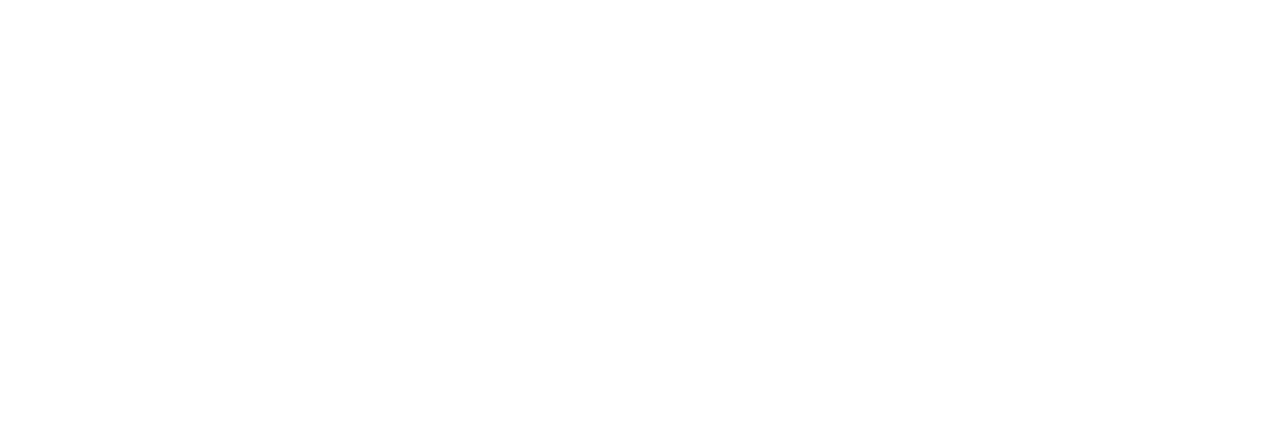
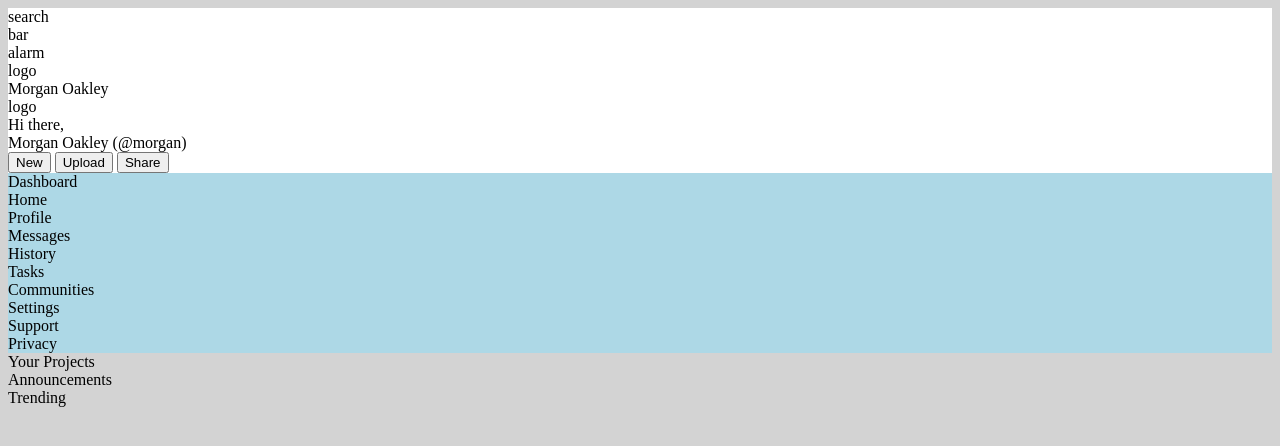
Before and after one commit to KevinKeylock/admin-dashboard, a plain HTML site: page index.html in a window 1280 px wide. Drawn offline with Linux system fonts and the light colour scheme.

Commit message:
Set up divs and main classes with background colors

```diff
--- a/index.html
+++ b/index.html
@@ -7,6 +7,43 @@
   <link rel="stylesheet" href="style.css">
 </head>
 <body>
-
+  <div class="container">
+    <div class="header">
+      <div class="header-top">
+        <div>search</div>
+        <div>bar</div>
+        <div>alarm</div>
+        <div>logo</div>
+        <div>Morgan Oakley</div>
+      </div>
+      <div class="header-bottom">
+        <div>logo</div>
+        <div class="intro">
+          <div>Hi there,</div>
+          <div>Morgan Oakley (@morgan)</div>
+        </div>
+        <button>New</button>
+        <button>Upload</button>
+        <button>Share</button>
+      </div>
+    </div>
+    <div class="sidebar">
+      <div>Dashboard</div>
+      <div>Home</div>
+      <div>Profile</div>
+      <div>Messages</div>
+      <div>History</div>
+      <div>Tasks</div>
+      <div>Communities</div>
+      <div>Settings</div>
+      <div>Support</div>
+      <div>Privacy</div>
+    </div>
+    <div class="main">
+      <div>Your Projects</div>
+      <div>Announcements</div>
+      <div>Trending</div>
+    </div>
+  </div>
 </body>
 </html>
--- a/style.css
+++ b/style.css
@@ -0,0 +1,9 @@
+body{
+  background-color: lightgray;
+}
+.header{
+  background-color: white;
+}
+.sidebar{
+  background-color: lightblue;
+}
```
